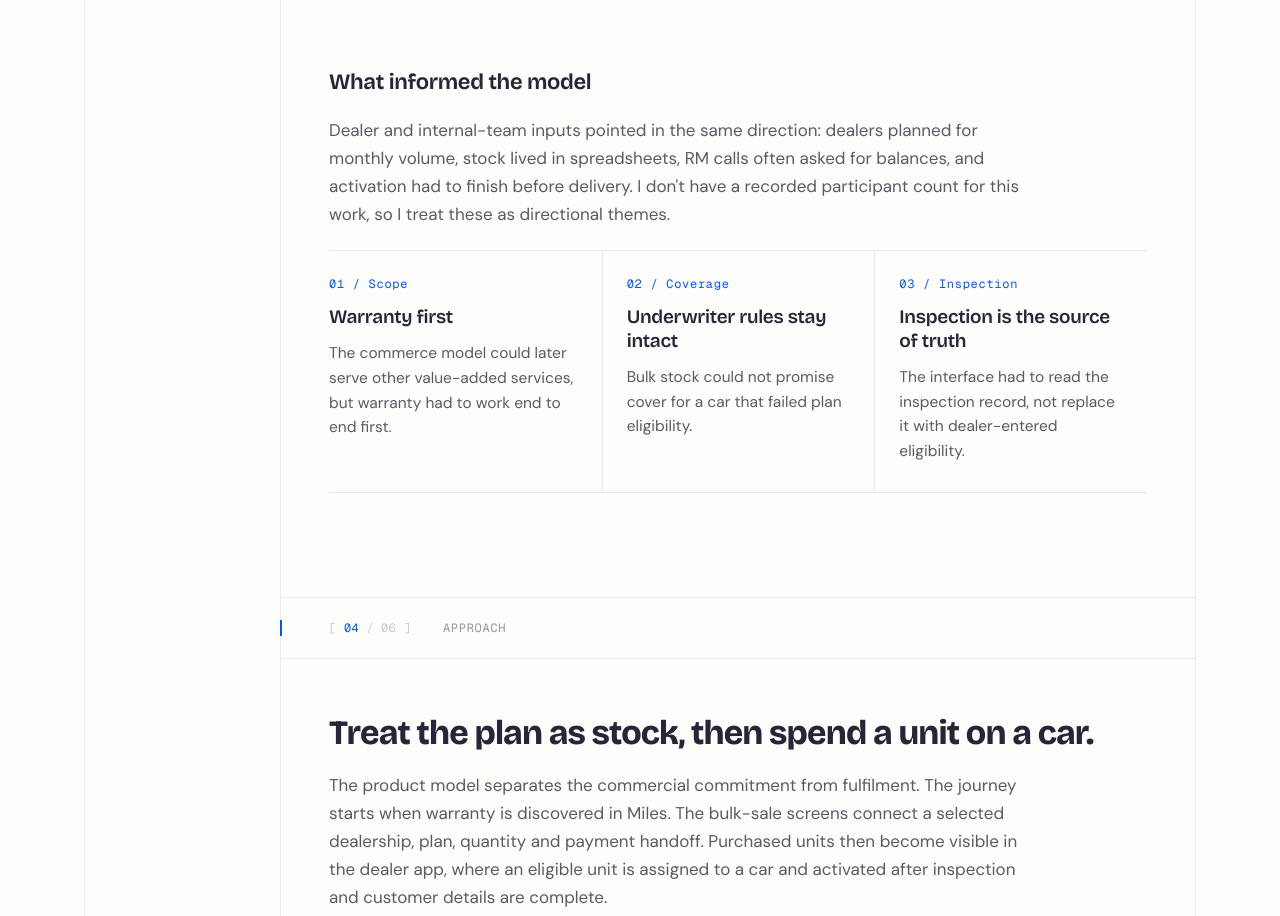
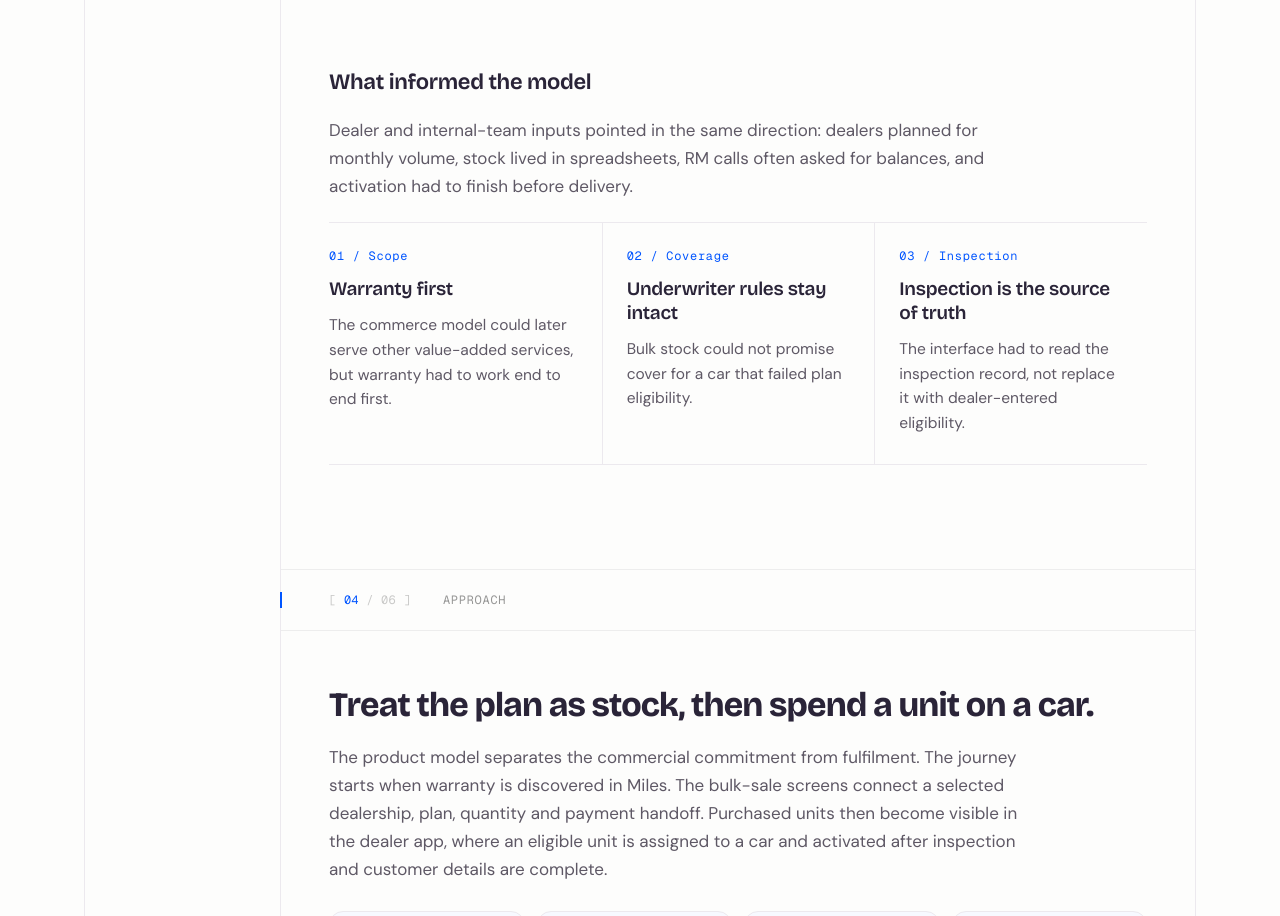
Before and after one commit to Prachiqwerty/prachi-portfolio, a website: page cars24-warranty-bulk-selling-case-study.html in a window 1280 px wide. Shown: the part 3515-4431 px from the top of the page. Drawn offline with nearby package versions, Linux system fonts and the light colour scheme.

Commit message:
CARS24: remove participant-count line

```diff
--- a/cars24-warranty-bulk-selling-case-study.html
+++ b/cars24-warranty-bulk-selling-case-study.html
@@ -772,7 +772,7 @@
         <section class="chapter" id="problem" data-section="problem" aria-labelledby="problemTitle"><div class="band" aria-hidden="true"><span class="band-tick"></span><span class="band-code">[ <b>03</b> / 06 ]</span><span class="band-name">Problem</span></div>
           <h2 class="h2" id="problemTitle">Four points of friction sat between a dealer and an active warranty.</h2>
           <div class="problems"><div class="problem"><p class="problem__name">Repetition</p><p>Buying after every sale meant the commercial decision had to be made again for each vehicle.</p></div><div class="problem"><p class="problem__name">Invisible stock</p><p>Dealers tracked what they believed they owned in spreadsheets, not in the product where they would use it.</p></div><div class="problem"><p class="problem__name">Lookups</p><p>Relationship Managers answered questions about balance and status that the interface could have answered directly.</p></div><div class="problem"><p class="problem__name">Timing</p><p>Eligibility, inspection and customer registration still had to happen before a car was delivered. A bulk order alone could not solve activation.</p></div></div>
-          <h3 class="sub">What informed the model</h3><p class="body-p">Dealer and internal-team inputs pointed in the same direction: dealers planned for monthly volume, stock lived in spreadsheets, RM calls often asked for balances, and activation had to finish before delivery. I don't have a recorded participant count for this work, so I treat these as directional themes.</p>
+          <h3 class="sub">What informed the model</h3><p class="body-p">Dealer and internal-team inputs pointed in the same direction: dealers planned for monthly volume, stock lived in spreadsheets, RM calls often asked for balances, and activation had to finish before delivery.</p>
           <div class="constraints"><div class="constraints__grid"><div class="constraint"><p class="constraint__num">01 / Scope</p><h4>Warranty first</h4><p>The commerce model could later serve other value-added services, but warranty had to work end to end first.</p></div><div class="constraint"><p class="constraint__num">02 / Coverage</p><h4>Underwriter rules stay intact</h4><p>Bulk stock could not promise cover for a car that failed plan eligibility.</p></div><div class="constraint"><p class="constraint__num">03 / Inspection</p><h4>Inspection is the source of truth</h4><p>The interface had to read the inspection record, not replace it with dealer-entered eligibility.</p></div></div></div>
         </section>
         <section class="chapter" id="approach" data-section="approach" aria-labelledby="approachTitle"><div class="band" aria-hidden="true"><span class="band-tick"></span><span class="band-code">[ <b>04</b> / 06 ]</span><span class="band-name">Approach</span></div>
```
